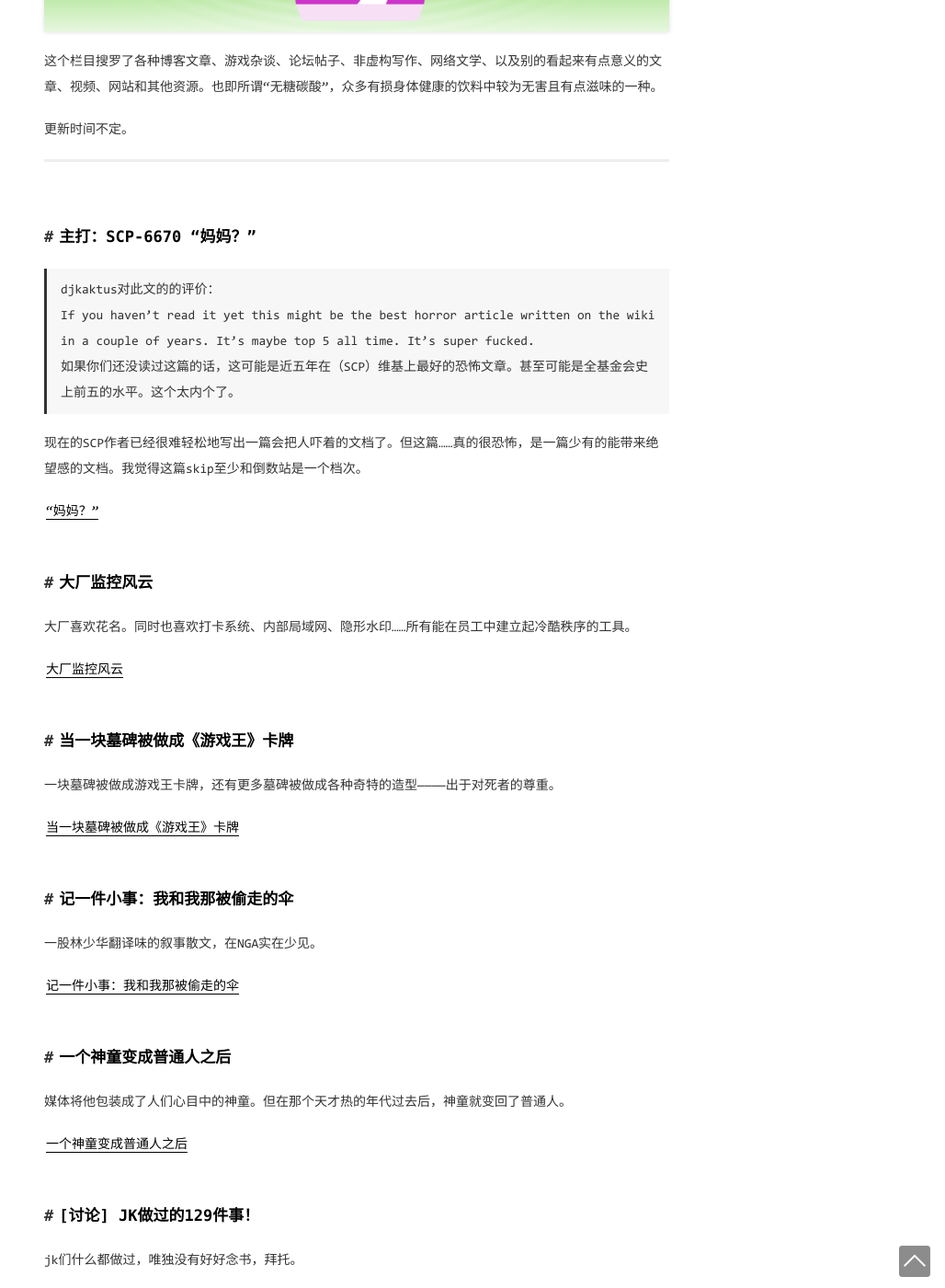
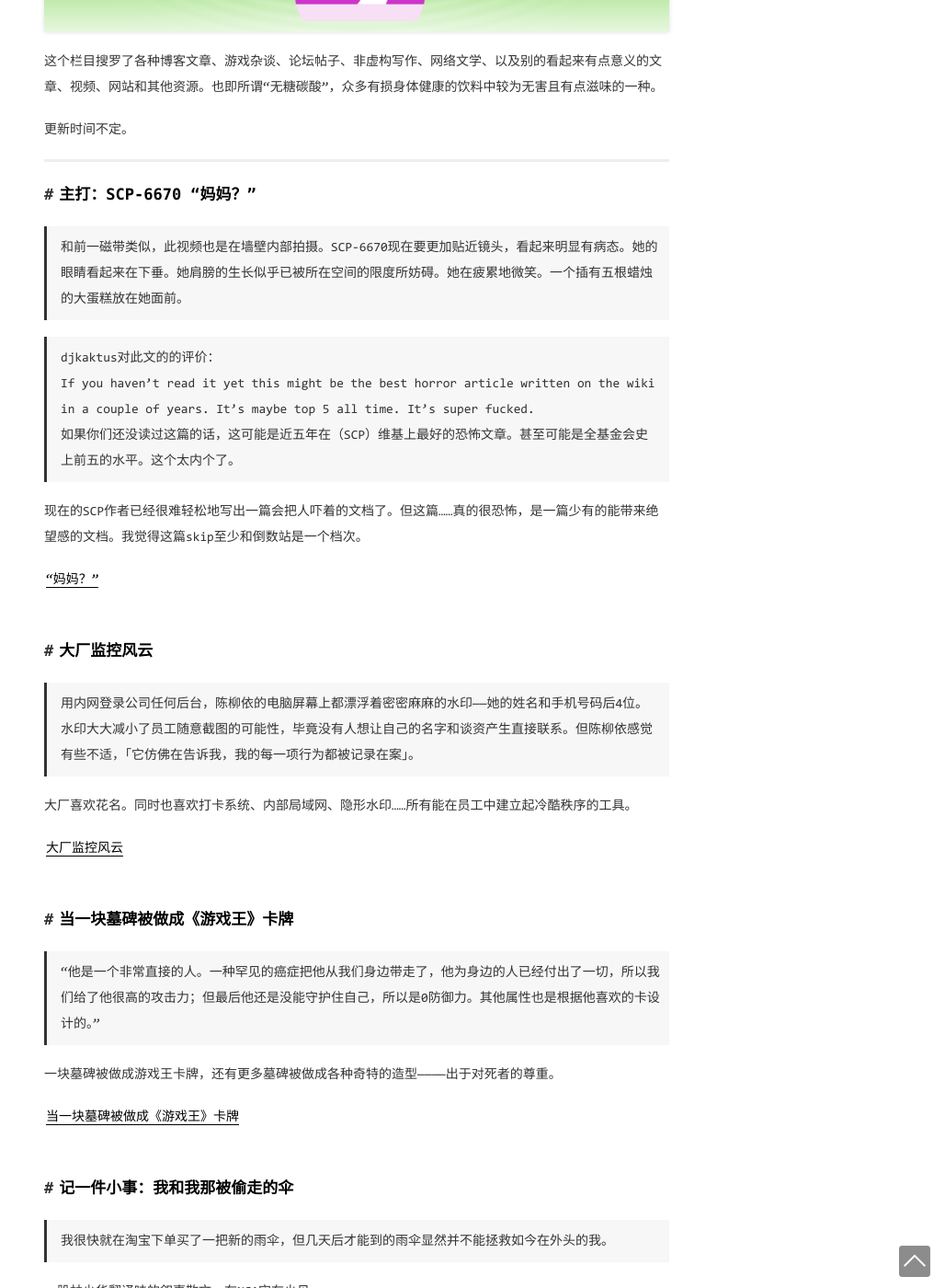
Before and after one commit to tilapia87/tilapia87.github.io, a Jekyll site: the page built from _posts/2022-03-13-无糖碳酸剪报001：阅读碳酸.md, in a window 1280 px wide and 1400 px high, scrolled down 438 px. Shown: the whole window at 92% size, without its empty margins (252-1280 px from the left). Built offline with Jekyll 4.4.1, drawn with Linux system fonts in a browser that asks for light colours; comment, search, counter and statistics services are not loaded; some of the changed text lies outside the part shown.

Commit message:
Update 2022-03-13-无糖碳酸剪报001：阅读碳酸.md

```diff
--- a/_posts/2022-03-13-无糖碳酸剪报001：阅读碳酸.md
+++ b/_posts/2022-03-13-无糖碳酸剪报001：阅读碳酸.md
@@ -8,12 +8,12 @@ categories: [剪报]
 这个栏目搜罗了各种博客文章、游戏杂谈、论坛帖子、非虚构写作、网络文学、以及别的看起来有点意义的文章、视频、网站和其他资源。也即所谓“无糖碳酸”，众多有损身体健康的饮料中较为无害且有点滋味的一种。
 
 更新时间不定。
-<br/>
 
 ---
-<br/>
 
 # **主打：SCP-6670  “妈妈？”**
+
+>和前一磁带类似，此视频也是在墙壁内部拍摄。SCP-6670现在要更加贴近镜头，看起来明显有病态。她的眼睛看起来在下垂。她肩膀的生长似乎已被所在空间的限度所妨碍。她在疲累地微笑。一个插有五根蜡烛的大蛋糕放在她面前。
 
 > djkaktus对此文的的评价：
 >
@@ -28,12 +28,16 @@ categories: [剪报]
 <br/>
 ## **大厂监控风云**
 
+>用内网登录公司任何后台，陈柳依的电脑屏幕上都漂浮着密密麻麻的水印——她的姓名和手机号码后4位。水印大大减小了员工随意截图的可能性，毕竟没有人想让自己的名字和谈资产生直接联系。但陈柳依感觉有些不适，「它仿佛在告诉我，我的每一项行为都被记录在案」。
+
 大厂喜欢花名。同时也喜欢打卡系统、内部局域网、隐形水印……所有能在员工中建立起冷酷秩序的工具。
 
 [大厂监控风云](https://mp.weixin.qq.com/s/dj84TSBSY2jLllOKJfyAqw)
 <br/>
 <br/>
 ## **当一块墓碑被做成《游戏王》卡牌**
+
+>“他是一个非常直接的人。一种罕见的癌症把他从我们身边带走了，他为身边的人已经付出了一切，所以我们给了他很高的攻击力；但最后他还是没能守护住自己，所以是0防御力。其他属性也是根据他喜欢的卡设计的。”
 
 一块墓碑被做成游戏王卡牌，还有更多墓碑被做成各种奇特的造型————出于对死者的尊重。
 
@@ -42,6 +46,8 @@ categories: [剪报]
 <br/>
 ## **记一件小事：我和我那被偷走的伞**
 
+>我很快就在淘宝下单买了一把新的雨伞，但几天后才能到的雨伞显然并不能拯救如今在外头的我。
+
 一股林少华翻译味的叙事散文，在NGA实在少见。
 
 [记一件小事：我和我那被偷走的伞](https://ngabbs.com/read.php?tid=30743729)
@@ -49,12 +55,16 @@ categories: [剪报]
 <br/>
 ## **一个神童变成普通人之后**
 
+>她记得，自己只是偶尔给永康夹过一次肉，被串门的同事撞见，就被误解成「魏永康上高中了，母亲还给他喂饭」。
+
 媒体将他包装成了人们心目中的神童。但在那个天才热的年代过去后，神童就变回了普通人。
 
 [一个神童变成普通人之后](https://mp.weixin.qq.com/s/OymL4fl7FxNbwJE22ft-dg)
 <br/>
 <br/>
 ## **\[讨论] JK做过的129件事！**
+
+>JK写书《哈利波特》
 
 jk们什么都做过，唯独没有好好念书，拜托。
 
```
